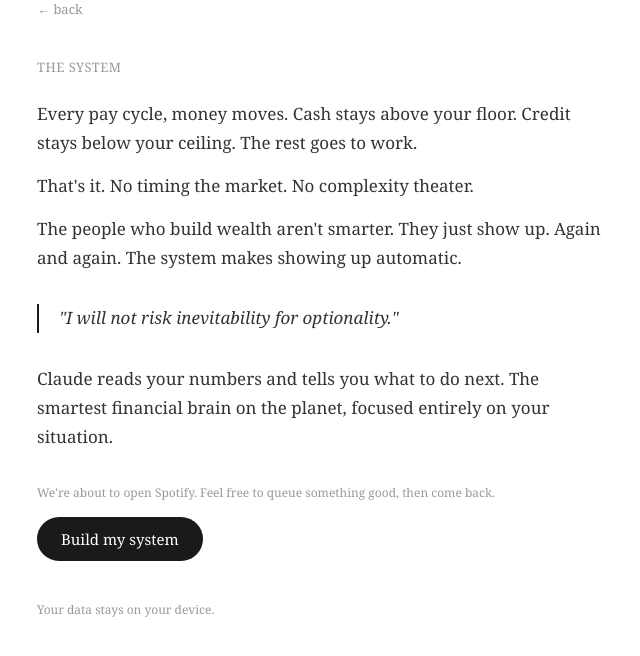
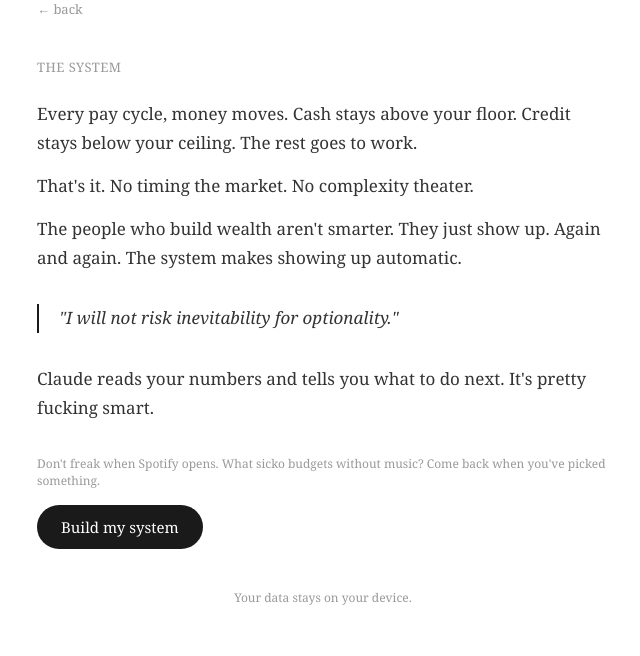
Before and after one commit to mattcalvetti/oneshot-v2, a React (Vite) app: page / in a window 1280 px wide. Both pictures are taken after a click on the button "Begin". Shown: the top 656 px of the page, without its empty margins (317-957 px from the left). Built offline with nearby package versions, Linux system fonts and the light colour scheme.

Commit message:
update philosophy page copy and spacing

```diff
--- a/src/App.jsx
+++ b/src/App.jsx
@@ -177,12 +177,12 @@ ONLY valid JSON: {"headline":"...","insights":[...],"oneMove":"..."}` }]
           </div>
 
           <p style={s.p}>
-            Claude reads your numbers and tells you what to do next. The smartest financial brain on the planet, focused entirely on your situation.
+            Claude reads your numbers and tells you what to do next. It's pretty fucking smart.
           </p>
         </div>
 
         <p style={{ ...s.small, marginTop: 32, marginBottom: 16 }}>
-          We're about to open Spotify. Feel free to queue something good, then come back.
+          Don't freak when Spotify opens. What sicko budgets without music? Come back when you've picked something.
         </p>
 
         <button
@@ -195,8 +195,8 @@ ONLY valid JSON: {"headline":"...","insights":[...],"oneMove":"..."}` }]
           Build my system
         </button>
 
-        <p style={{ ...s.small, marginTop: 40 }}>
-          Your data stays on your device.
+        <p style={{ ...s.small, marginTop: 40, textAlign: 'center' }}>
+        Your data stays on your device.
         </p>
       </div>
     </div>
@@ -348,7 +348,7 @@ ONLY valid JSON: {"headline":"...","insights":[...],"oneMove":"..."}` }]
   // Dashboard
   return (
     <div style={s.page}>
-      <div style={s.wrap}>
+      <div style={{ ...s.wrap, minHeight: '100vh', display: 'flex', flexDirection: 'column', justifyContent: 'center' }}>
         <div style={{ display: 'flex', justifyContent: 'space-between', marginBottom: 40 }}>
           <div />
           <div style={{ display: 'flex', gap: 16 }}>
```
